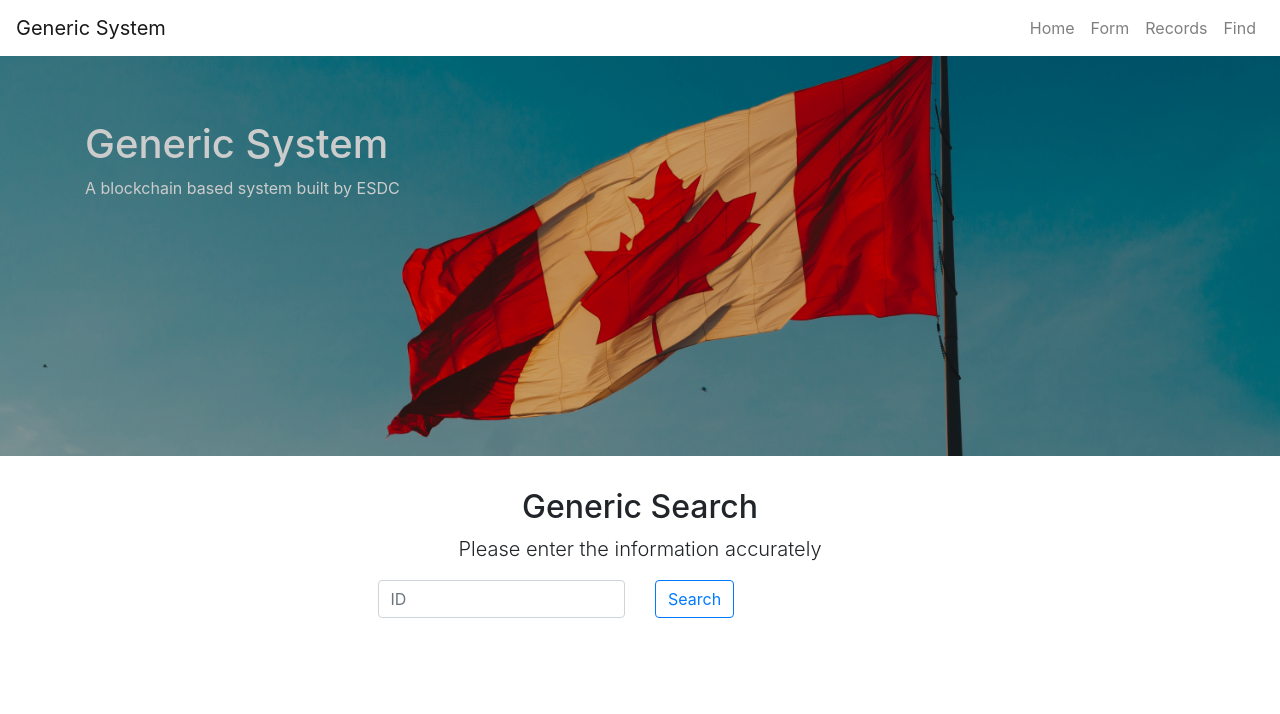
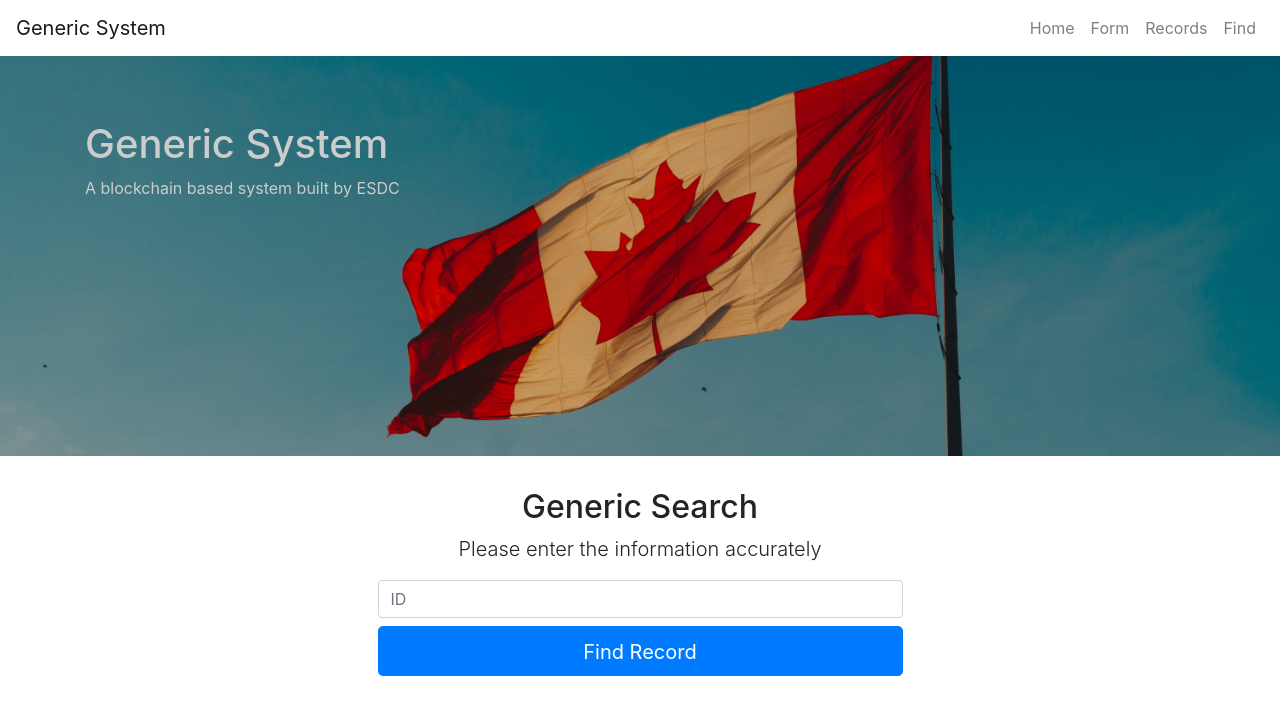
Before and after one commit to sara-sabr/poc-blockchain-example-client, a React (Create React App) app: page /find in a window 1280 px wide. Shown: the top 714 px of the page. Built offline with nearby package versions, Linux system fonts and the light colour scheme.

Commit message:
Search Feature

```diff
--- a/src/components/Search.js
+++ b/src/components/Search.js
@@ -1,38 +1,25 @@
 import React, {Component} from 'react';
-import { Button, Form, Row, Col } from 'react-bootstrap';
+import { ListGroup, Form, Row, Col, Button, Container } from 'react-bootstrap';
 import styled from 'styled-components';
 
 const Styles = styled.div`
-      .inputForm {
-        padding: 40px;
-        max-width: 500px;
-        border: 1px solid #bcbcbc;
-        background: #eeeeee;
+      .listGroup {
+      maxWidth: 400;
+      margin: '0 auto 10px';
+      padding-bottom: 0.5em;
+      }
+  .findBtn {
+    margin-bottom: 0.5em;
+    padding-top: 0.5em;
+  }
+  .listItems {
+    background: #fafafa;
+  }
+
+  .searchBar{
+      margin-bottom: 0.5em;
   }
     `;
-
-    const myData = [
-        {
-          Key: "400784288",
-          Record: { first: "John", last: "Smith", dod: "2019-01-14" }
-        },
-        {
-          Key: "529875945",
-          Record: { first: "Luke", last: "Skywalker", dod: "2019-01-14" }
-        },
-        {
-          Key: "950255588",
-          Record: { first: "Han", last: "Solo", dod: "2019-01-14" }
-        },
-        {
-          Key: "815657212",
-          Record: { first: "Tony", last: "Stark", dod: "2019-01-14" }
-        },
-        {
-          Key: "251586744",
-          Record: { first: "Steve", last: "Rogers", dod: "2019-01-14" }
-        }
-      ];
 
     export class Search extends Component {
 
@@ -40,90 +27,79 @@ const Styles = styled.div`
             super(props, context);
 
             this.state = {
-              value: "",
-              citizen: myData,
-              newPerson: {
-                first: null,
-                last: null,
-                sin: null
+                error: null,
+                loading: false,
+                searchValue: "",
+                data: []
+              }
+              this.handleOnChange = this.handleOnChange.bind(this);
+              this.handleSearch = this.handleSearch.bind(this);
+              this.performSearch = this.performSearch.bind(this);
+            };
+
+
+            performSearch(idx){
+            console.log("Performing Search");
+            const url = `https://dn-demo-api.azurewebsites.net/dn/${idx}`;
+            //CORS Proxy for the server
+            const proxy = "https://cors-anywhere.herokuapp.com/";
+            fetch(proxy + url)
+                .then(res => res.json())
+                .then(
+                  (results) => {
+                      var newData = this.state.data.concat([results]);
+                    this.setState({
+                      'loading': true,
+                       data: newData
+                    });
+                    console.log(results);
+                  },
+                  (error) => {
+                    this.setState({
+                      loading: true,
+                      error,
+                    });
+                    console.log(error);
+                  });
             }
 
+        handleOnChange(event){
+            this.setState({ searchValue: event.target.value });
         };
 
-            this.handleChange = this.handleChange.bind(this);
-            this.handleSubmit = this.handleSubmit.bind(this);
-            this.handleInput = this.handleInput.bind(this);
-
+        handleSearch(){
+            this.performSearch(this.state.searchValue);
         }
 
-          handleChange(e) {
-            this.setState({ value: e.target.value });
-          }
-
-           handleInput(e, element) {
-            e.preventDefault();
-            const { newPerson } = this.state;
-            newPerson[element] = e.target.value;
-            this.setState({ newPerson });
-          }
-
-
-          handleSubmit(e) {
-            e.preventDefault();
-            // const data = this.state.citizen;
-            const { citizen, newPerson } = this.state;
-            this.setState(
-              {
-                citizen: [...citizen, newPerson]
-              }
-            );
-
-            console.log(JSON.stringify(newPerson));
-            alert('Success! The data was sent to the server: \n' + JSON.stringify(newPerson));
-          }
-
-
         render() {
-            // const { citizen, newPerson } = this.state;
-            const { first, last, sin } = this.state.newPerson;
+            const {data} = this.state;
         return (
             <Styles>
                 <Form>
                     <Row>
                         <Col>
-                <Form.Control placeholder="ID" />
-                </Col>
-                <Col>
-                <Button variant="outline-primary">Search</Button>
+                        <Form.Control className="searchBar" onChange={event => this.handleOnChange(event)} value={this.state.searchValue} placeholder="ID" />
                         </Col>
                     </Row>
                 </Form>
-        {/* <Form className="inputForm" onSubmit={this.handleSubmit}>
-            <Form.Group controlId="formHorizontalFirstName">
-                <Form.Label >First Name</Form.Label>
-                    <Form.Control value={first} type="name" onChange={e => this.handleInput(e, "first")} placeholder="John" />
-            </Form.Group>
-            <Form.Group controlId="formHorizontalLastName">
-          <Form.Label >Last Name</Form.Label>
-            <Form.Control type="name" value={last} onChange={e => this.handleInput(e, "last")} placeholder="Smith"/>
-        </Form.Group>
-            <Form.Group controlId="formGridAddress1">
-                    <Form.Label >Deceased SIN</Form.Label>
-                        <Form.Control type="name" value={sin} onChange={e => this.handleInput(e, "sin") } placeholder="000-000-000"/>
-            </Form.Group>
-            <Form.Group>
-                    <Form.Label>Import File</Form.Label>
-            <Form.Control
-                    id="formControlsFile"
-                    type="file"
-                    label="File"
-                    help="Example block-level help text here."
-            />
-            </Form.Group>
-            <Button className="getData" type="submit" block>Submit</Button>
-        </Form> */}
+                <Button className="findBtn" variant="primary" size="lg" onClick={this.handleSearch} block>
+                  Find Record
+                  </Button>
+                  { data ? (
+                        <Container>
+                            {data.map((item) => {
+                             return <ListGroup className="listGroup" key={item.sin}>
+                                    <ListGroup.Item className="listItems">
+                                    <p>Name: {item.first}  {item.last}</p> <p>SIN: {item.sin}</p>
+                                    </ListGroup.Item>
+                                </ListGroup>
+                            })}
+                        </Container>
 
+                      ) : (
+                          <p>Try Searching for ID</p>
+                      )}
             </Styles>
-)
+            );
         }
     }
```
Lines whose indentation alone changed are shown as unchanged.
